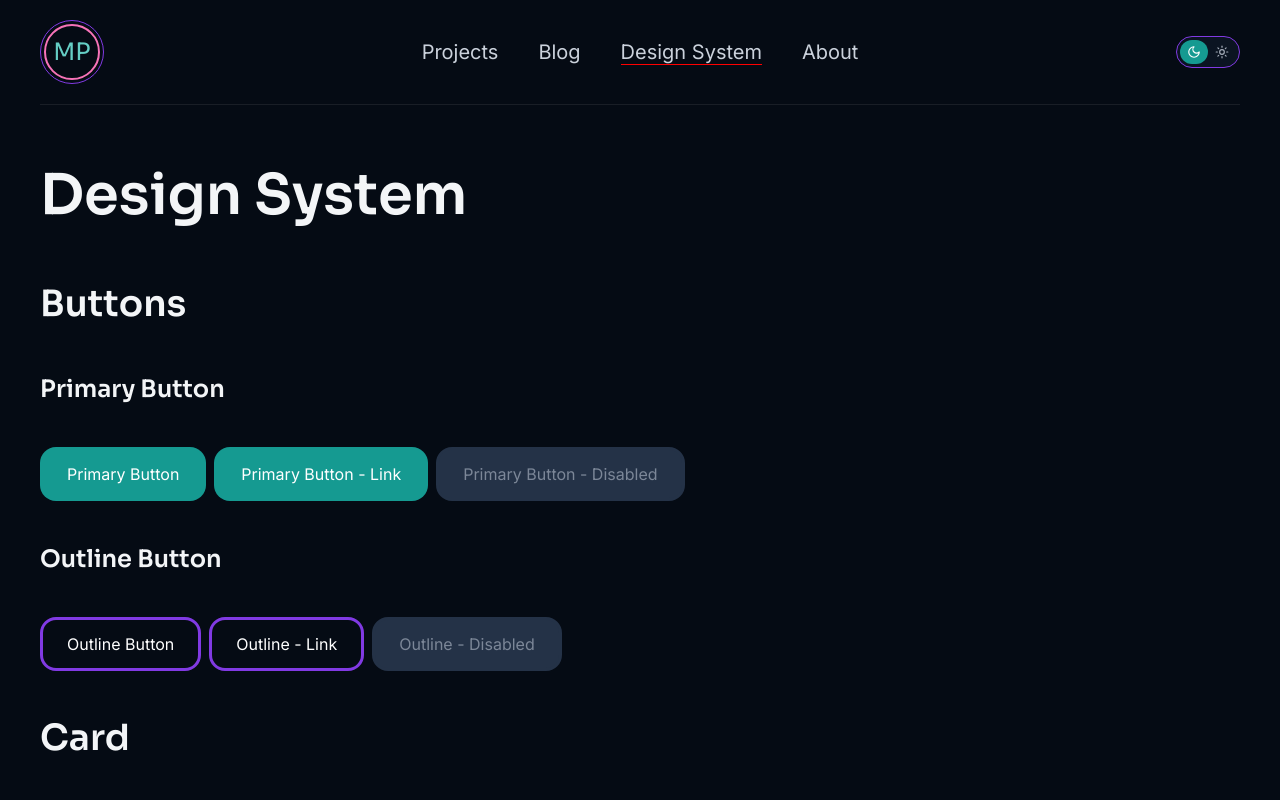
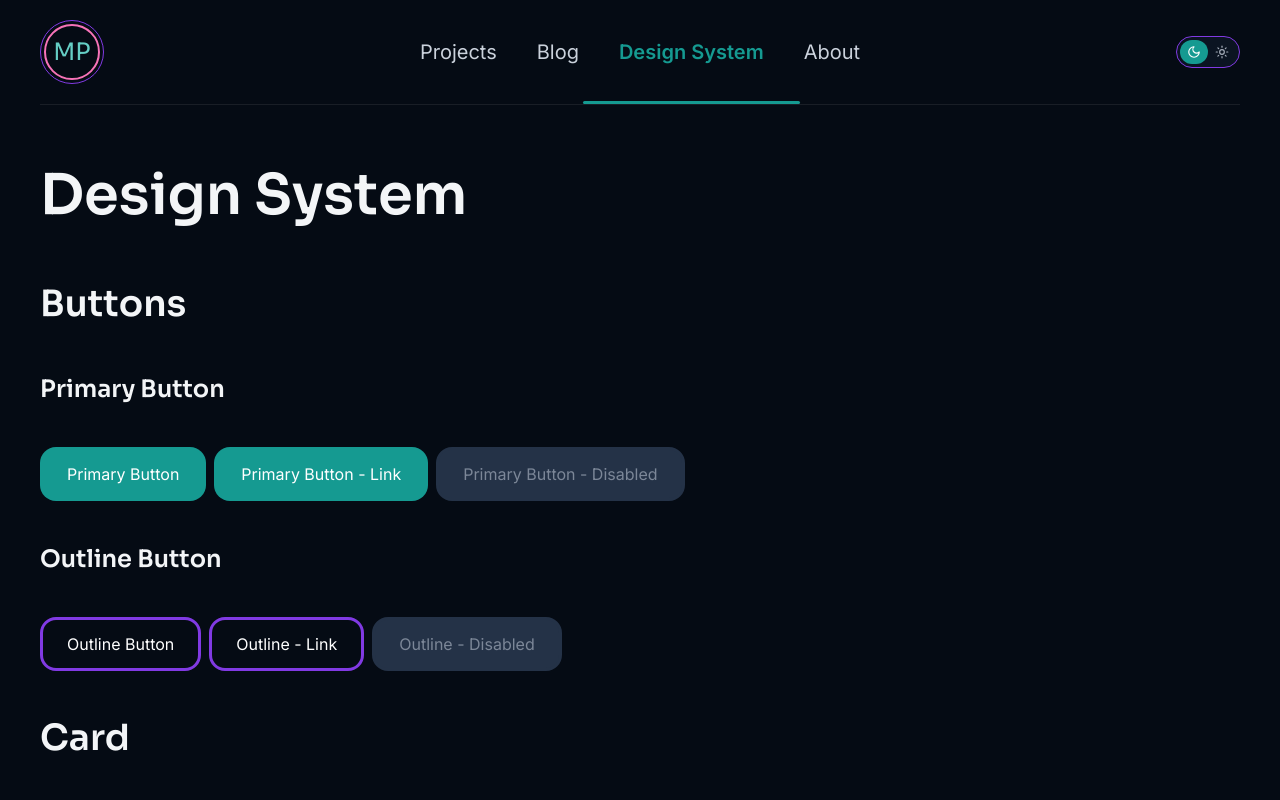
Before and after one commit to mpeck99/morgan-peck-portfolio, a Next.js app: page /design-system in a window 1280 px wide. Shown: the top 800 px of the page. Built offline with nearby package versions, Linux system fonts and the light colour scheme.

Commit message:
setting the active indicator state

```diff
--- a/src/components/navigation/Header.module.scss
+++ b/src/components/navigation/Header.module.scss
@@ -15,11 +15,17 @@
 }
 
 .site-header__navigation {
+  height: 100%;
+
   justify-self: center;
 
   ul {
+    height: 100%;
+
     display: flex;
+    align-items: center;
     gap: var(--space-2xl);
+
     list-style-type: none;
 
     padding-inline: 0;
@@ -117,5 +123,30 @@
 }
 
 .active {
-  border-bottom: 1px solid red;
+  --active-color: var(--color-primary);
+  position: relative;
+
+  display: flex;
+  flex-direction: column;
+  align-items: center;
+
+  color: var(--active-color);
+  font-weight: var(--font-weight-semibold);
+
+  &::after {
+    content: "";
+    width: 150%;
+    height: 3px;
+
+    position: absolute;
+
+    bottom: -2.3rem;
+
+    border-radius: var(--radius-sm);
+    background: var(--active-color);
+  }
 }
+
+[data-theme="light"] .active {
+  --active-color: var(--color-accent);
+}
```
